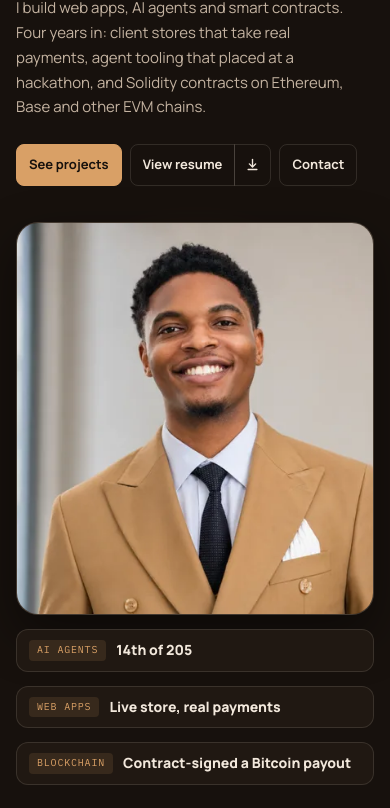
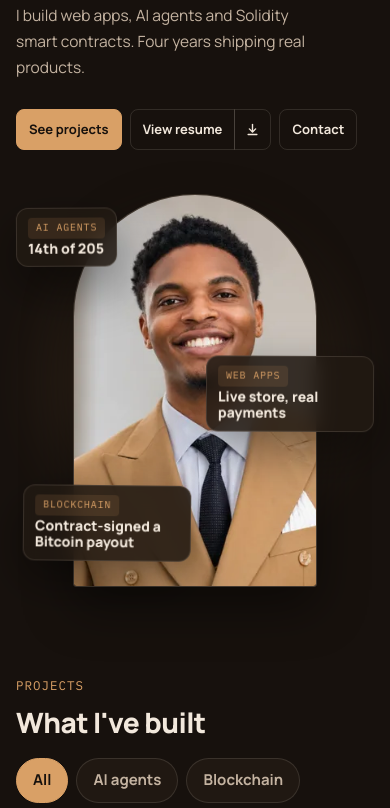
Before and after one commit to Haikeysgit/portfolio, an Astro site: page / in a window 390 px wide. Shown: the part 181-989 px from the top of the page. Built offline with nearby package versions, Linux system fonts and the light colour scheme; Astro itself is replaced by a stand-in of ours.

Commit message:
Phone hero: restore floating photo; shorter, spaced intro text

```diff
--- a/src/components/Hero.astro
+++ b/src/components/Hero.astro
@@ -4,10 +4,11 @@ import { highlights } from '../data/highlights';
 <section class="hero wrap" id="top">
   <div class="intro">
     <h1>Full stack &amp; blockchain engineer.</h1>
-    <p class="lead">
+    <p class="lead lead-full">
       I build web apps, AI agents and smart contracts. Four years in: client stores that take real payments, agent
       tooling that placed at a hackathon, and Solidity contracts on Ethereum, Base and other EVM chains.
     </p>
+    <p class="lead lead-short">I build web apps, AI agents and Solidity smart contracts. Four years shipping real products.</p>
     <div class="ctas">
       <a class="btn btn-primary" href="#projects">See projects</a>
       <span class="resume">
@@ -47,6 +48,8 @@ import { highlights } from '../data/highlights';
   h1 { font-size: clamp(38px, 5.4vw, 64px); font-weight: 800; line-height: 1.04; letter-spacing: -.03em; margin: 0 0 20px; }
   .ctas { display: flex; flex-wrap: wrap; gap: 10px; margin-top: 28px; }
 
+  .lead-short { display: none; }
+
   /* View resume + download, joined like one control. */
   .resume { display: inline-flex; }
   .resume-view { border-radius: 8px 0 0 8px; }
@@ -81,27 +84,27 @@ import { highlights } from '../data/highlights';
   }
   /* Phones: calmer type, room between blocks, compact buttons, and a clean photo with the facts listed below it. */
   @media (max-width: 600px) {
-    .hero { gap: 36px; padding: 28px 0 8px; }
-    h1 { font-size: 32px; line-height: 1.1; margin-bottom: 14px; }
-    .lead { font-size: 15px; line-height: 1.65; max-width: 36ch; }
-    .ctas { flex-wrap: nowrap; gap: 8px; margin-top: 24px; }
+    .hero { gap: 36px; padding: 28px 0 24px; }
+    h1 { font-size: 32px; line-height: 1.12; margin-bottom: 18px; }
+    .lead { font-size: 15.5px; line-height: 1.7; max-width: 32ch; }
+    .lead-full { display: none; }
+    .lead-short { display: block; }
+    .ctas { flex-wrap: nowrap; gap: 8px; margin-top: 28px; }
     .ctas .btn { padding: 9px 12px; font-size: 13px; border-radius: 8px; white-space: nowrap; }
     .resume-view { border-radius: 8px 0 0 8px !important; }
     .resume-dl { border-radius: 0 8px 8px 0 !important; padding: 9px 10px !important; }
     .resume-dl svg { width: 15px; height: 15px; }
 
-    .stage { width: 100%; aspect-ratio: auto; display: grid; gap: 14px; }
-    .glow { inset: 0 10% 30%; }
-    .portrait { position: relative; inset: auto; width: 100%; aspect-ratio: 4 / 4.4; border-radius: 22px; }
-    .portrait img { object-position: 50% 14%; }
-    .fact {
-      position: relative; inset: auto; max-width: none; animation: none; transform: none;
-      display: flex; align-items: center; gap: 10px; padding: 10px 12px; border-radius: 12px; box-shadow: none;
-      background: var(--bg1);
-    }
+    /* Photo and floating fun facts: unchanged from before, just sized for phones. */
+    .stage { aspect-ratio: 1 / 1.12; }
+    .portrait { inset: 2% 16% 0; }
+    .fact { max-width: 168px; padding: 9px 11px; border-radius: 12px; }
     .fact strong { font-size: 14px; }
     .fact .note { display: none; }
-    .fact .track { font-size: 10px; flex-shrink: 0; }
+    .fact .track { font-size: 10px; }
+    .fact-1 { top: 6%; left: 0; }
+    .fact-2 { top: 44%; right: 0; }
+    .fact-3 { bottom: 4%; left: 2%; }
   }
   @media (max-width: 339px) { .ctas { flex-wrap: wrap; } }
   @media (prefers-reduced-motion: reduce) { .fact { animation: none; } }
```
